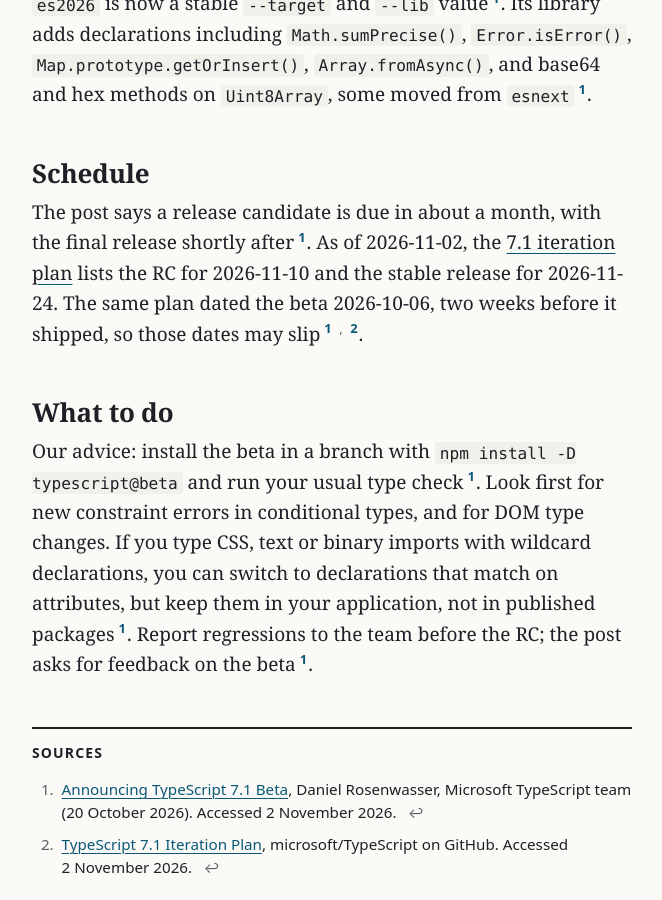
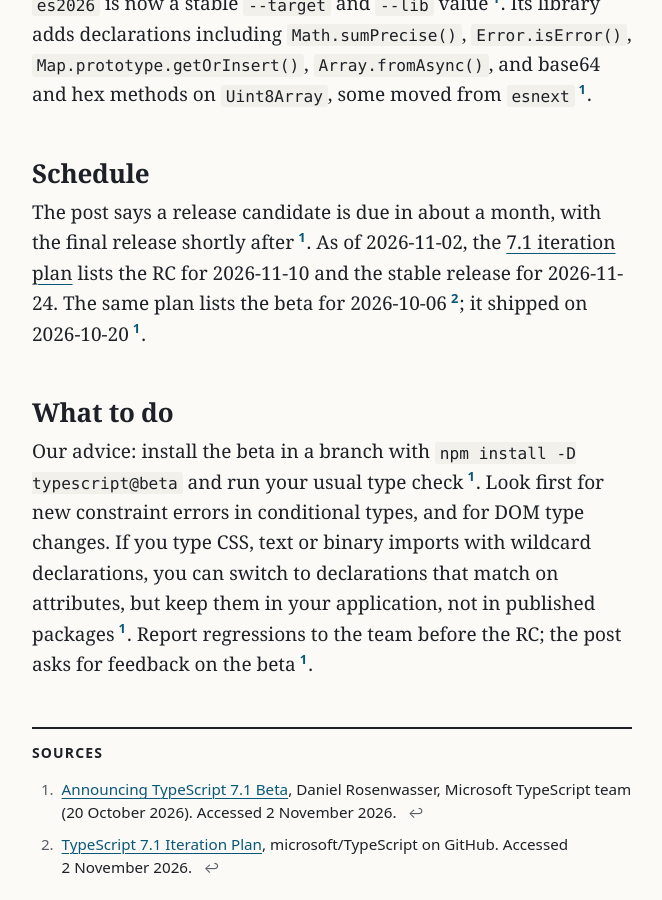
Before and after one commit to northwind-press/northwind-press.github.io, a Jekyll site: the page built from _posts/2026-11-02-typescript-7-1-beta.md, in a window 1280 px wide and 900 px high, scrolled down 1655 px. Shown: the whole window, without its empty margins (308-970 px from the left). Built offline with Jekyll 4.4.1, drawn with Linux system fonts in a browser that asks for light colours.

Commit message:
Desk edit: state plan and ship dates as facts, drop unsourced 'may slip'
Co-Authored-By: Claude Opus 5.5 <noreply@anthropic.com>

```diff
--- a/_posts/2026-11-02-typescript-7-1-beta.md
+++ b/_posts/2026-11-02-typescript-7-1-beta.md
@@ -35,7 +35,7 @@ Projects that import CSS, text or binary files have typed them with wildcard dec
 
 ## Schedule
 
-The post says a release candidate is due in about a month, with the final release shortly after{% include cite.html n=1 %}. As of 2026-11-02, the [7.1 iteration plan](https://github.com/microsoft/TypeScript/issues/63703) lists the RC for 2026-11-10 and the stable release for 2026-11-24. The same plan dated the beta 2026-10-06, two weeks before it shipped, so those dates may slip{% include cite.html n=1 %}{% include cite.html n=2 %}.
+The post says a release candidate is due in about a month, with the final release shortly after{% include cite.html n=1 %}. As of 2026-11-02, the [7.1 iteration plan](https://github.com/microsoft/TypeScript/issues/63703) lists the RC for 2026-11-10 and the stable release for 2026-11-24. The same plan lists the beta for 2026-10-06{% include cite.html n=2 %}; it shipped on 2026-10-20{% include cite.html n=1 %}.
 
 ## What to do
 
```
